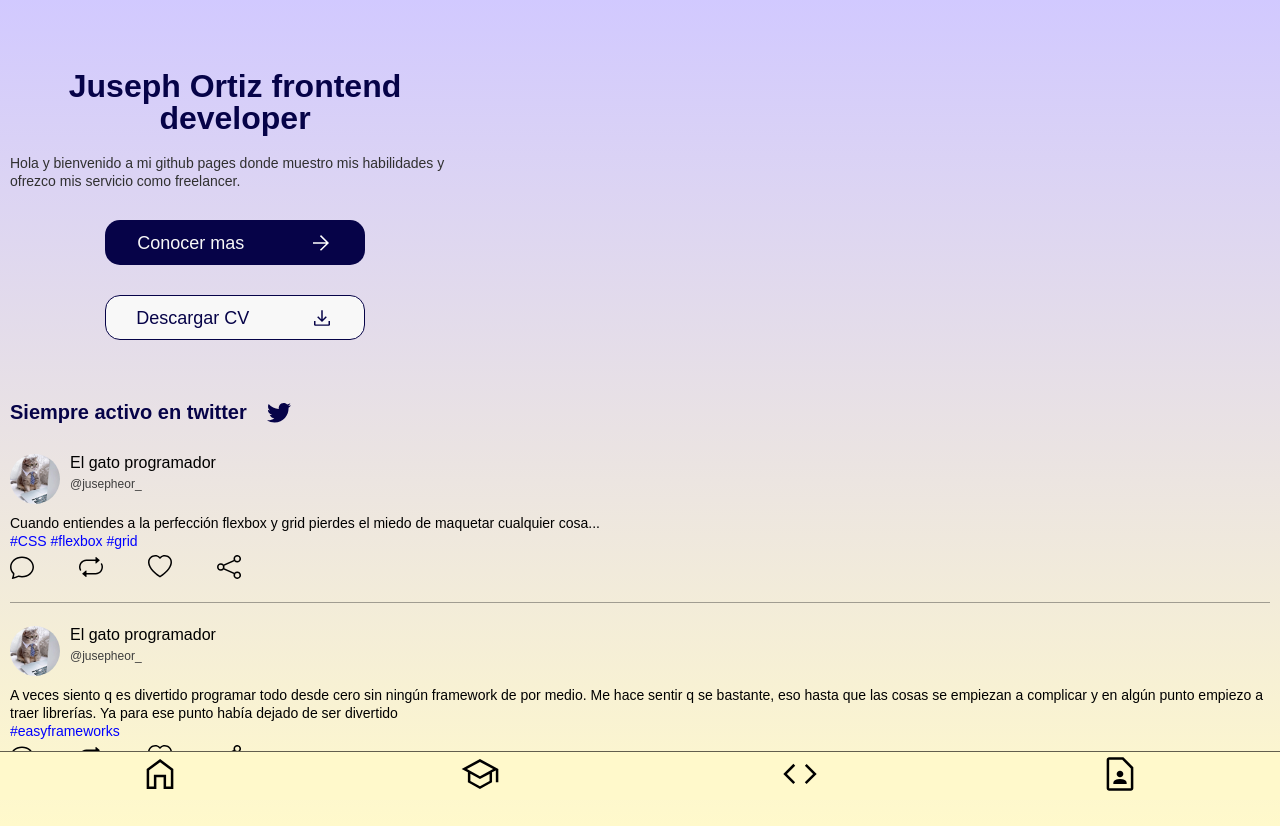
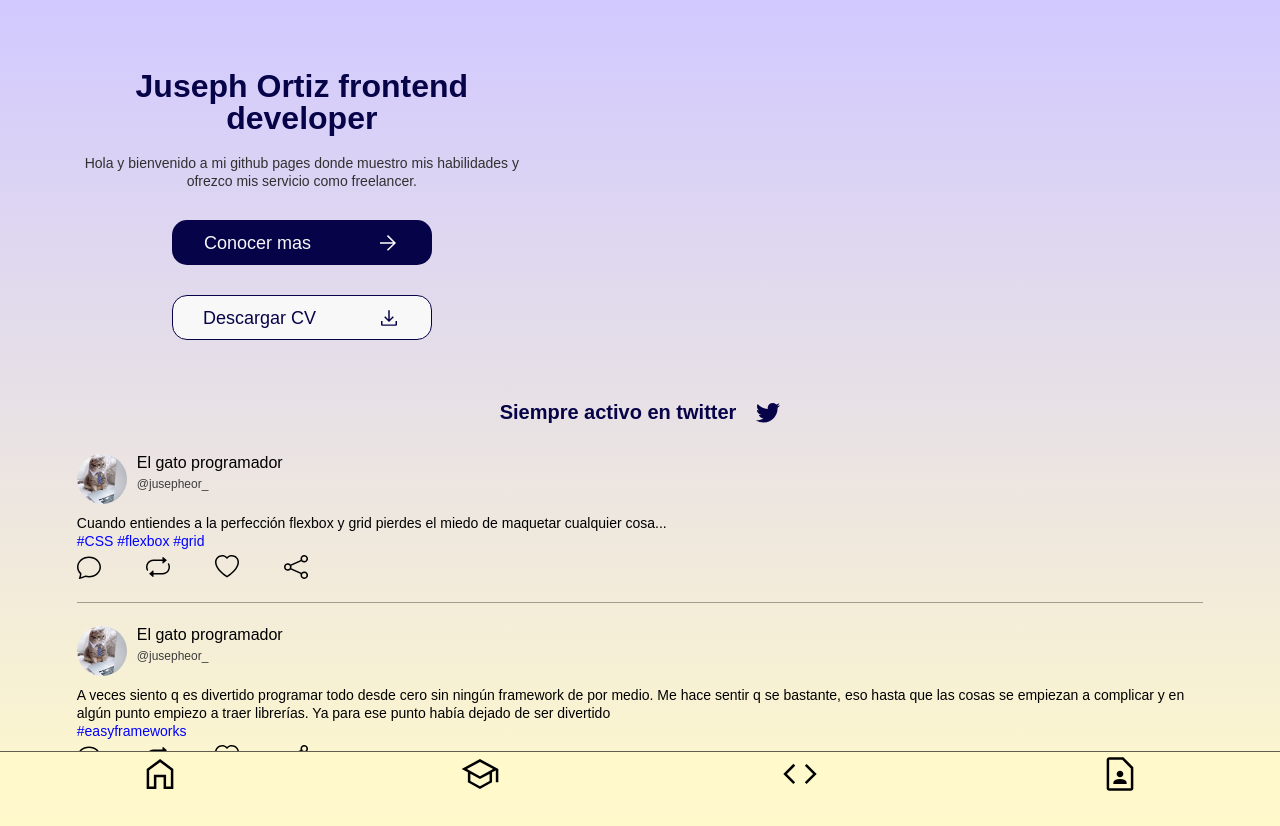
Before and after one commit to Yusei-0/Yusei-0, an Angular app: page /home in a window 1280 px wide. Built offline with nearby package versions, Linux system fonts and the light colour scheme.

Commit message:
Fix home styles and eductaion-model importation

```diff
--- a/src/app/education/education.module.ts
+++ b/src/app/education/education.module.ts
@@ -2,8 +2,8 @@ import { NgModule } from '@angular/core';
 import { CommonModule } from '@angular/common';
 import { EducationComponent } from './education/education.component';
 import { EducationRoutingModule } from './education-routing.module';
+import { SharedModule } from '../shared/shared.module';
 import { PeriodComponent } from './components/period/period.component';
-import { SharedModule } from '../shared/shared.module';
 
 
 
--- a/src/app/home/components/twit/twit.component.html
+++ b/src/app/home/components/twit/twit.component.html
@@ -1,5 +1,5 @@
 <section class="section-photo-names">
-    <img src="../../../../assets/img/twitter-perfil.jpg" alt="Imagen de perfil en twitter"
+    <img src="/assets/img/twitter-perfil.jpg" alt="Imagen de perfil en twitter"
     class="twitt-perfil-photo">
     <div class="twit-names">
         <h3>{{twit.name}}</h3>
--- a/src/app/home/home/home.component.css
+++ b/src/app/home/home/home.component.css
@@ -1,7 +1,7 @@
 
 .home-container{
     background: linear-gradient(180deg, rgba(179, 165, 255, 0.6) 0%, #FFF9CB 100%);
-    padding: 10px;
+    padding: 10px 6%;
 }
 
 .presentation-container{
@@ -10,7 +10,6 @@
     margin-top: 60px;
     text-align: left;
     margin-bottom: 30px;
-
 }
 
 .presentation-container h1{
@@ -27,6 +26,7 @@
     font-weight: 300;
     line-height: 1.8rem;
     color: var(--grey-font);
+    text-align: center;
 }
 
 .presentation-button-primary{
@@ -41,6 +41,7 @@
     display: flex;
     height: auto;
     align-items: center;
+    justify-content: center;
     margin-bottom: 30px;
 }
 
```
